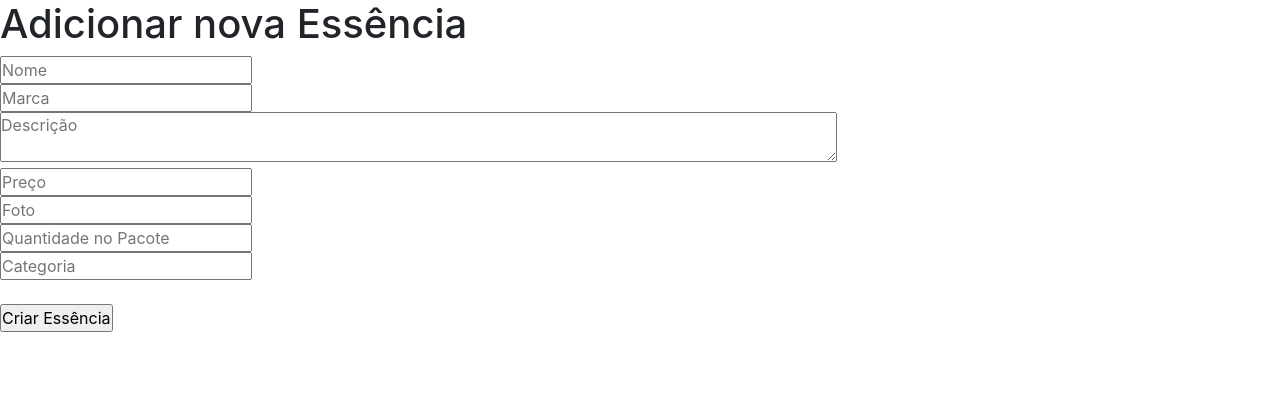
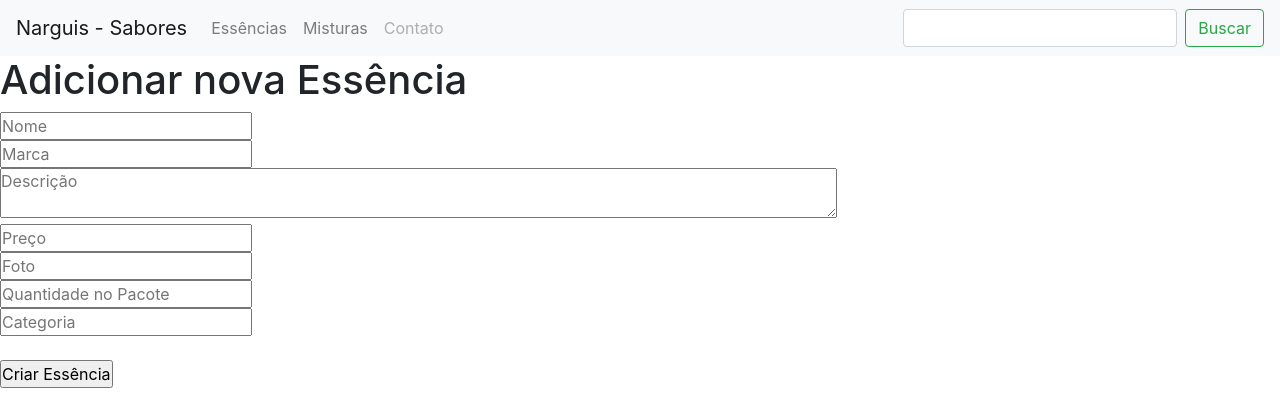
Before and after one commit to 2904nando/narguis_sabores, a Flask app: page /form_criar_essencias in a window 1280 px wide. Shown: the top 420 px of the page. Run offline with Flask 2, Linux system fonts and the light colour scheme; some libraries are stand-ins or nearby versions.

Commit message:
Melhorias HTML + CSS Adição de navbar no Shared.html Melhorias de hover em essências Adição de link de Contato, mas página e link ainda devem ser desenvolvidos

```diff
--- a/static/styles.css
+++ b/static/styles.css
@@ -16,6 +16,16 @@
   padding: 10px;
   border-radius: 10px;
   box-shadow: 5px 5px 10px 6px rgba(0,0,0,0.5);
+  cursor: pointer;
+  transition: 0.4s;
+}
+
+.essencia-wrapper:hover {
+  padding: 8px;
+}
+
+.essencia:hover {
+  box-shadow: 5px 5px 10px 10px rgba(0,0,0,0.5);
 }
 
 .categoria_doce, .categoria_gelada {
--- a/templates/index.html
+++ b/templates/index.html
@@ -26,4 +26,10 @@
     {% endfor %}
   </div>
 </div>
+
+<script type="text/javascript">
+  var botaoNavbarAtual = document.getElementById("navbar-link-essencias")
+  botaoNavbarAtual.classList.add("active")
+</script>
+
 {% endblock %}
--- a/templates/misturas.html
+++ b/templates/misturas.html
@@ -20,4 +20,9 @@
 
 {% endfor %}
 
+<script type="text/javascript">
+  var botaoNavbarAtual = document.getElementById("navbar-link-misturas")
+  botaoNavbarAtual.classList.add("active")
+</script>
+
 {% endblock %}
--- a/templates/shared.html
+++ b/templates/shared.html
@@ -10,6 +10,30 @@
     <link rel="stylesheet" href="../static/styles.css">
   </head>
   <body>
+    <nav class="navbar navbar-expand-lg navbar-light bg-light">
+      <a class="navbar-brand" href="#">Narguis - Sabores</a>
+      <button class="navbar-toggler" type="button" data-toggle="collapse" data-target="#navbarSupportedContent" aria-controls="navbarSupportedContent" aria-expanded="false" aria-label="Toggle navigation">
+        <span class="navbar-toggler-icon"></span>
+      </button>
+
+      <div class="collapse navbar-collapse" id="navbarSupportedContent">
+        <ul class="navbar-nav mr-auto">
+          <li class="nav-item" id="navbar-link-essencias">
+            <a class="nav-link" href="/">Essências</a>
+          </li>
+          <li class="nav-item" id="navbar-link-misturas">
+            <a class="nav-link" href="/misturas">Misturas</a>
+          </li>
+          <li class="nav-item" id="navbar-link-contato">
+            <a class="nav-link disabled" href="/contato">Contato</a>
+          </li>
+        </ul>
+        <form class="form-inline my-2 my-lg-0">
+          <input class="form-control mr-sm-2" type="search" placeholder="" aria-label="Search">
+          <button class="btn btn-outline-success my-2 my-sm-0" type="submit">Buscar</button>
+        </form>
+      </div>
+    </nav>
     {% block body %}{% endblock %}
   </body>
 </html>
```
